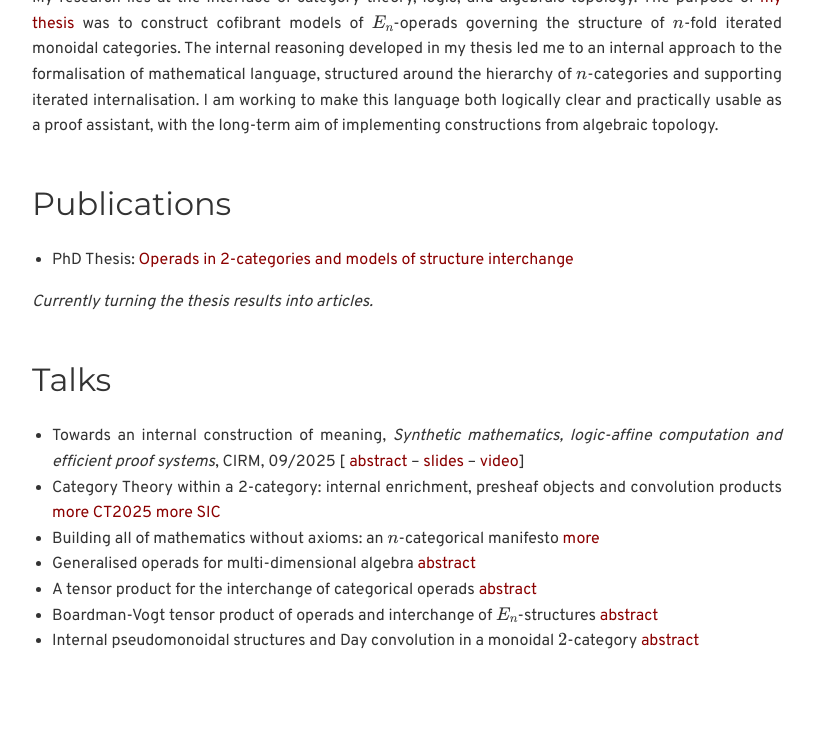
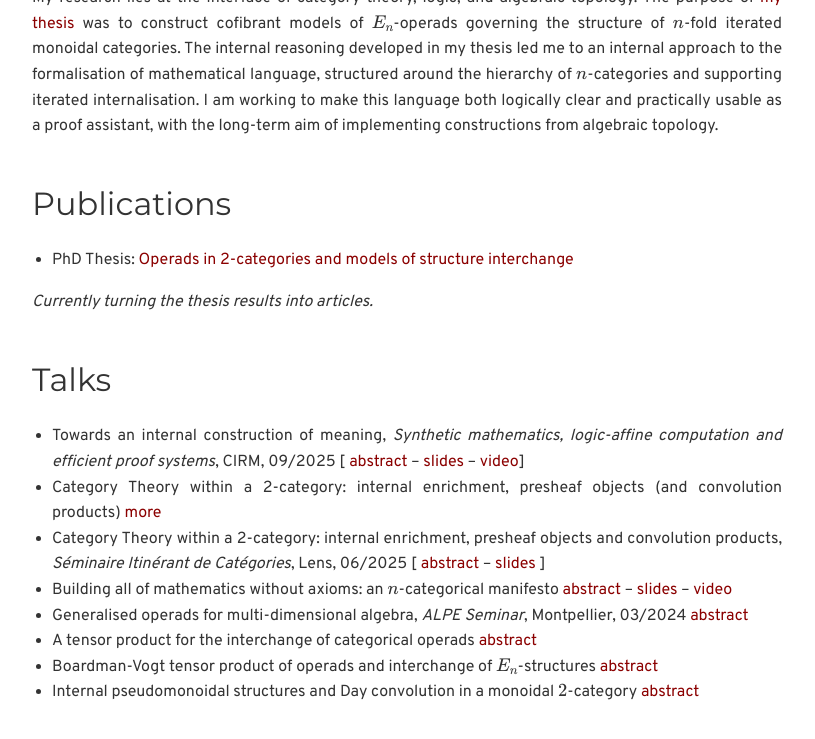
Before and after one commit to sdspmon/math, a Jekyll site: the page built from index.md, in a window 1280 px wide and 1129 px high, cut to the strip 382-1121 px from the top of the window. Shown: the whole strip, without its empty margins (233-1048 px from the left). Built offline with Jekyll 4.4.1, drawn with Linux system fonts in a browser that asks for light colours; formulas are drawn with MathJax 3.

Commit message:
Update index.md

```diff
--- a/index.md
+++ b/index.md
@@ -19,9 +19,10 @@ My research lies at the interface of category theory, logic, and algebraic topol
 ## Talks
 
 - Towards an internal construction of meaning, *Synthetic mathematics, logic-affine computation and efficient proof systems*, CIRM, 09/2025 [ [abstract](https://www.cirm-math.fr/RepOrga/3377/Abstracts/SophieDespalungue.pdf) -- [slides]() -- [video](https://www.youtube.com/watch?v=qivGs4PLCYY)]
-- Category Theory within a 2-category: internal enrichment, presheaf objects and convolution products [more CT2025](https://www.sophie.d.espalungue.xyz/math/talks/CT2025/) [more SIC]()
-- Building all of mathematics without axioms: an $$n$$-categorical manifesto  [more](https://www.sophie.d.espalungue.xyz/math/talks/nyct/)
-- Generalised operads for multi-dimensional algebra  [abstract]()
+- Category Theory within a 2-category: internal enrichment, presheaf objects (and convolution products) [more](https://www.sophie.d.espalungue.xyz/math/talks/CT2025/)
+- Category Theory within a 2-category: internal enrichment, presheaf objects and convolution products, *Séminaire Itinérant de Catégories*, Lens, 06/2025 [ [abstract]() -- [slides]() ]
+- Building all of mathematics without axioms: an $$n$$-categorical manifesto  [abstract](https://www.sophie.d.espalungue.xyz/math/talks/nyct/) -- [slides]() -- [video](https://www.youtube.com/watch?v=F5RW-3stMlI)
+- Generalised operads for multi-dimensional algebra, *ALPE Seminar*, Montpellier, 03/2024  [abstract](https://www.math.univ-toulouse.fr/~rcampos/ALPE/2024-03.html)
 - A tensor product for the interchange of categorical operads  [abstract]()
 - Boardman-Vogt tensor product of operads and interchange of $$E_n$$-structures  [abstract]()
 - Internal pseudomonoidal structures and Day convolution in a monoidal $$2$$-category  [abstract]()
```
